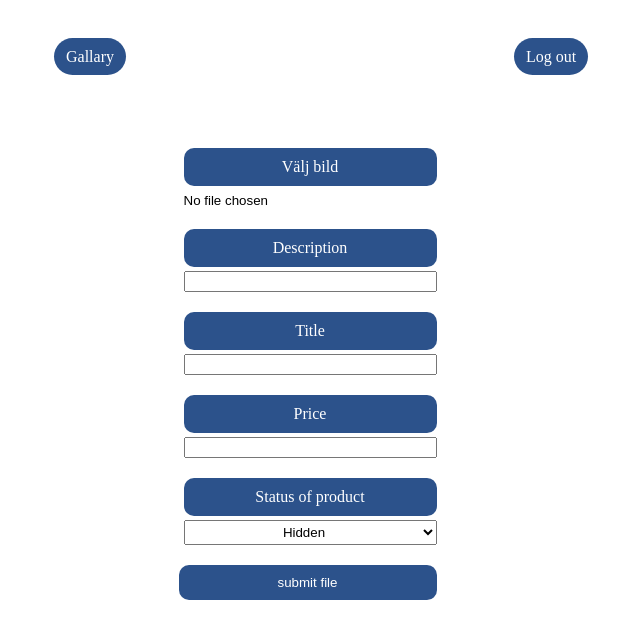
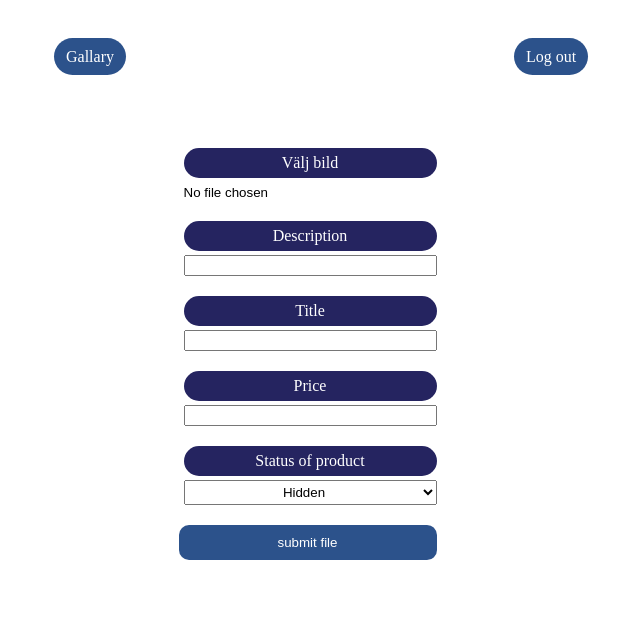
Before and after one commit to LukasErikss0n/webshop, a PHP site: page /admin-site/upload/upload-product.php in a window 1280 px wide. Shown: the top 639 px of the page, without its empty margins (330-970 px from the left). Run offline with PHP 8.4, Linux system fonts and the light colour scheme.

Commit message:
fel medelanden blir nu inskrivna på samma sida och du blir inte redirektad till en annan sida

```diff
--- a/admin-site/css/file-css.css
+++ b/admin-site/css/file-css.css
@@ -1,9 +1,9 @@
 .label-file{
-    border-radius: 10px;
+    border-radius: 21px;
     border: none;
     margin-top: 20px;
-    padding: 10px 12px;
-    background-color: #2c528b;
+    padding: 6px 12px;
+    background-color: #252460;
     color: white;
     margin-bottom: 4px;
     text-align: center;
--- a/admin-site/gallary-changes/remove-or-change-status-product.php
+++ b/admin-site/gallary-changes/remove-or-change-status-product.php
@@ -15,7 +15,6 @@ if(isset($_POST['confirmed-del'])){
             while ($obj = mysqli_fetch_assoc($result)) {
                 $fileName = $obj['file_name'];
                 unlink("../uploads/".$fileName);
-
             }
         }
 
--- a/admin-site/upload/upload-product.php
+++ b/admin-site/upload/upload-product.php
@@ -20,7 +20,7 @@
             <label for="file" class ="label-file">Välj bild</label>
             <input type="file" name="file"   class = "ghost">
             <label for="description" class = "label-file">Description</label>
-            <input type="text" name = "description">
+            <input type="text" name = "description" >
             <label for="title" class = "label-file">Title</label>
             <input type="text" name = "title">
             <label for="price" class = "label-file">Price</label>
@@ -33,7 +33,19 @@
                 <option value="Hidden">Hidden</option>
                 <option value="Active">Active</option>
             </select>
-
+            <?php
+                if(isset($_GET["error"])) {
+                    if($_GET["error"] === "fileToBig"){
+                    echo "<p class = 'error'>*The file is to big</p>";
+                    }
+                    else if($_GET["error"] === "401"){
+                        echo "<p class = 'error'>*There where an error uploading, please try again</p>";
+                    }
+                    else if($_GET["error"] === "typeError"){
+                        echo "<p class = 'error'>*The file typ is not allowed</p>";
+                    }
+                }
+            ?>
             </div>
 
             <input type="submit" value="submit file" name="submit">
```
Also changed, not shown: admin-site/upload/controll-uploaded-product.php (+5 -20 lines), admin-site/uploads/Skärmbild (1).png (added).
